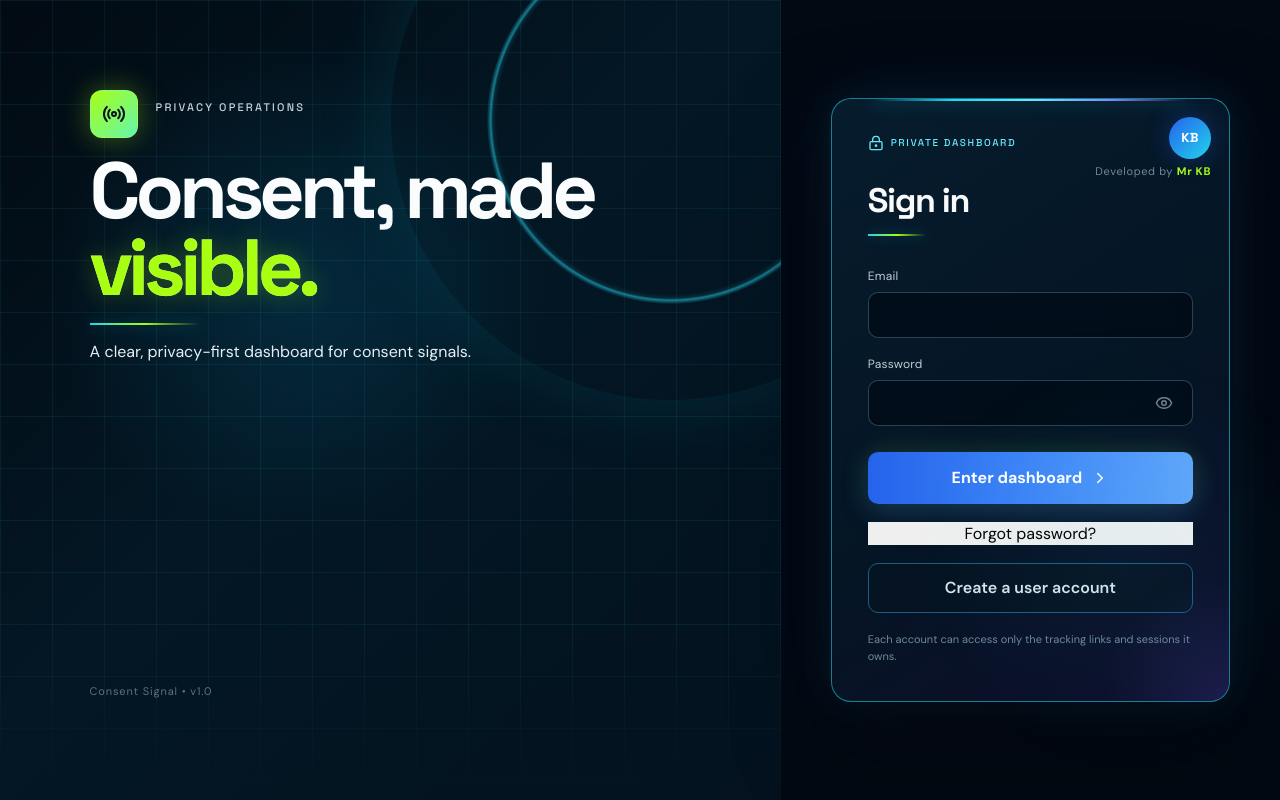
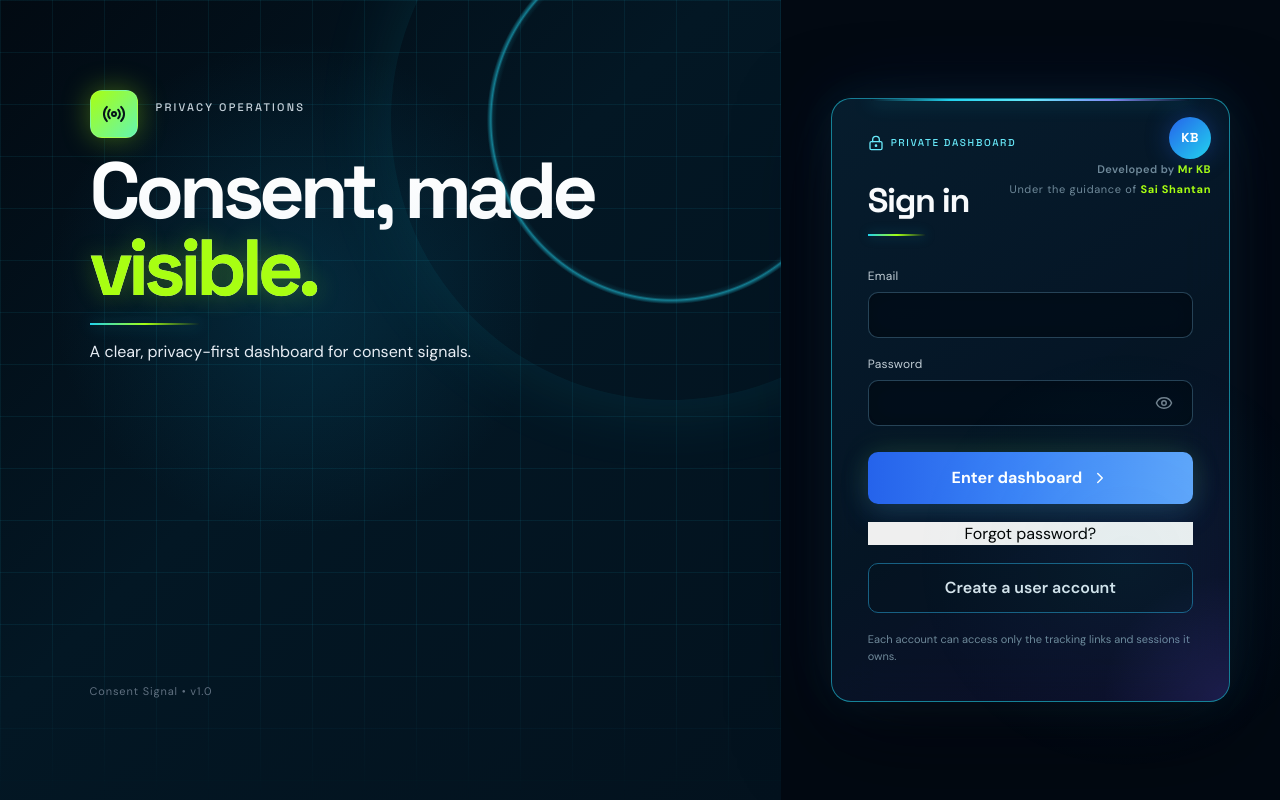
Before and after one commit to kuramdasubangaram-2006/my_first_website, a React (Vite) app in the folder client/: page / in a window 1280 px wide. Built offline with nearby package versions, Linux system fonts and the light colour scheme.

Commit message:
Add LinkedIn profile links

```diff
--- a/client/src/main.jsx
+++ b/client/src/main.jsx
@@ -439,8 +439,25 @@ const verifyOtp = async (e) => {
         <div className="developer-badge">KB</div>
 
         <small className="developer-credit">
-          Developed by <span>Mr KB</span>
-        </small>
+  Developed by{' '}
+  <a
+    href="https://www.linkedin.com/in/bangaram-kuramdasu/"
+    target="_blank"
+    rel="noreferrer"
+  >
+    Mr KB
+  </a>
+</small>
+<small className="developer-guidance">
+  Under the guidance of{' '}
+  <a
+    href="https://www.linkedin.com/in/shanthan-5386a5112/"
+    target="_blank"
+    rel="noreferrer"
+  >
+    Sai Shantan
+  </a>
+</small>
 
         <div className="eyebrow">
           <LockKeyhole size={16} /> PRIVATE DASHBOARD
--- a/client/src/styles.css
+++ b/client/src/styles.css
@@ -2043,19 +2043,44 @@ td small{
   transform:scale(1.08);
   box-shadow:0 0 32px rgba(34,211,238,.55);
 }
-.developer-credit{
-  position:absolute;
-  top:64px;
-  right:18px;
-  color:#7dd3fc;
-  font-size:10px;
-  letter-spacing:.06em;
-  white-space:nowrap;
-}
-
+.developer-credit {
+  position: absolute;
+  top: 62px;
+  right: 18px;
+  color: #7dd3fc;
+  font-size: 12px;
+  font-weight: 600;
+  letter-spacing: .04em;
+  white-space: nowrap;
+}
+
+.developer-credit a {
+  color: #a8ff12;
+  font-weight: 800;
+  text-decoration: none;
+}
 .developer-credit span{
   color:#a8ff12;
   font-weight:700;
+}
+.developer-guidance {
+  position: absolute;
+  top: 82px;
+  right: 18px;
+  color: #7dd3fc;
+  font-size: 10px;
+  letter-spacing: .06em;
+  white-space: nowrap;
+}
+
+.developer-guidance a {
+  color: #a8ff12;
+  font-weight: 700;
+  text-decoration: none;
+}
+
+.developer-guidance a:hover {
+  text-decoration: underline;
 }
 /* Audit Logs UI */
 .audit-list {
```
